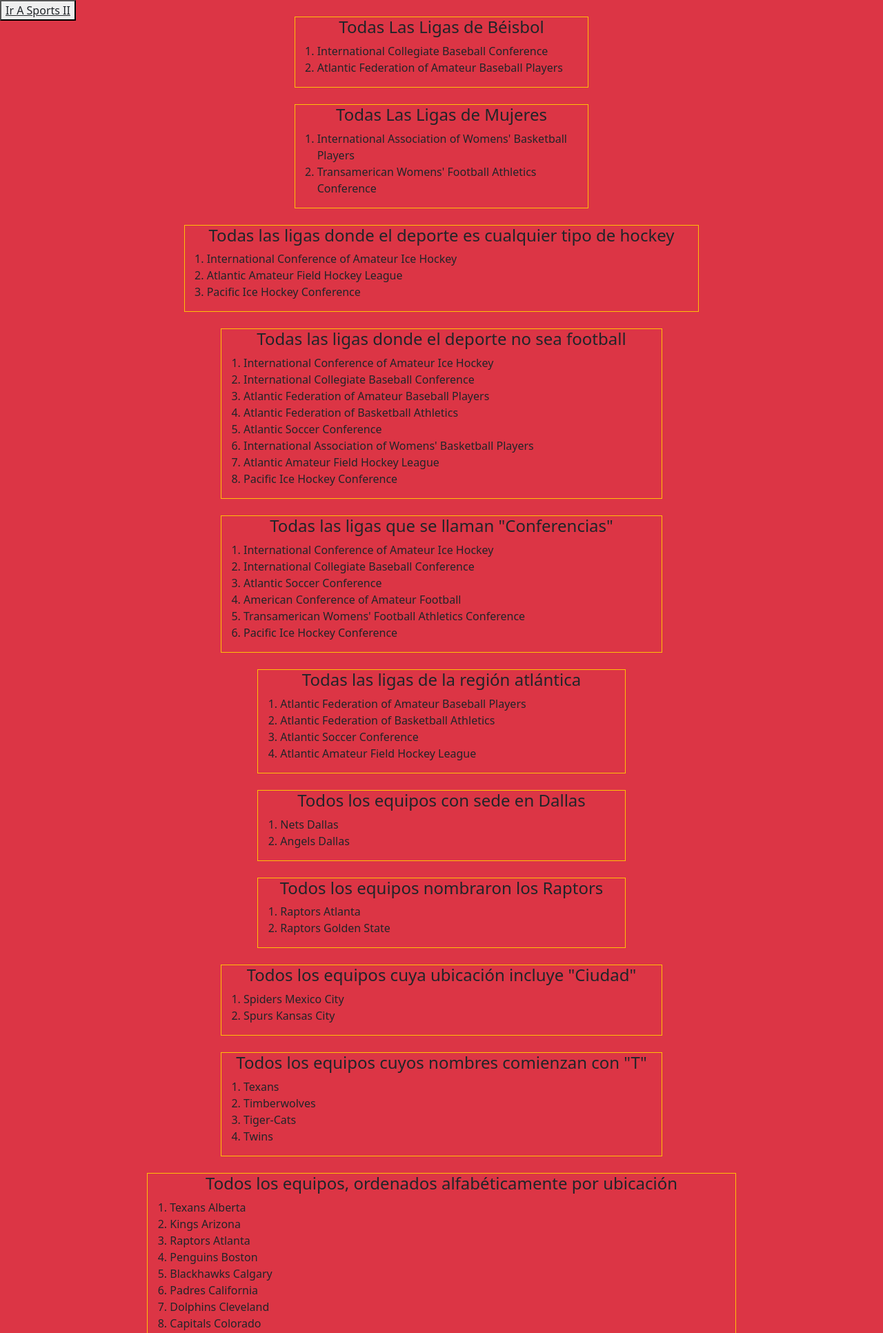
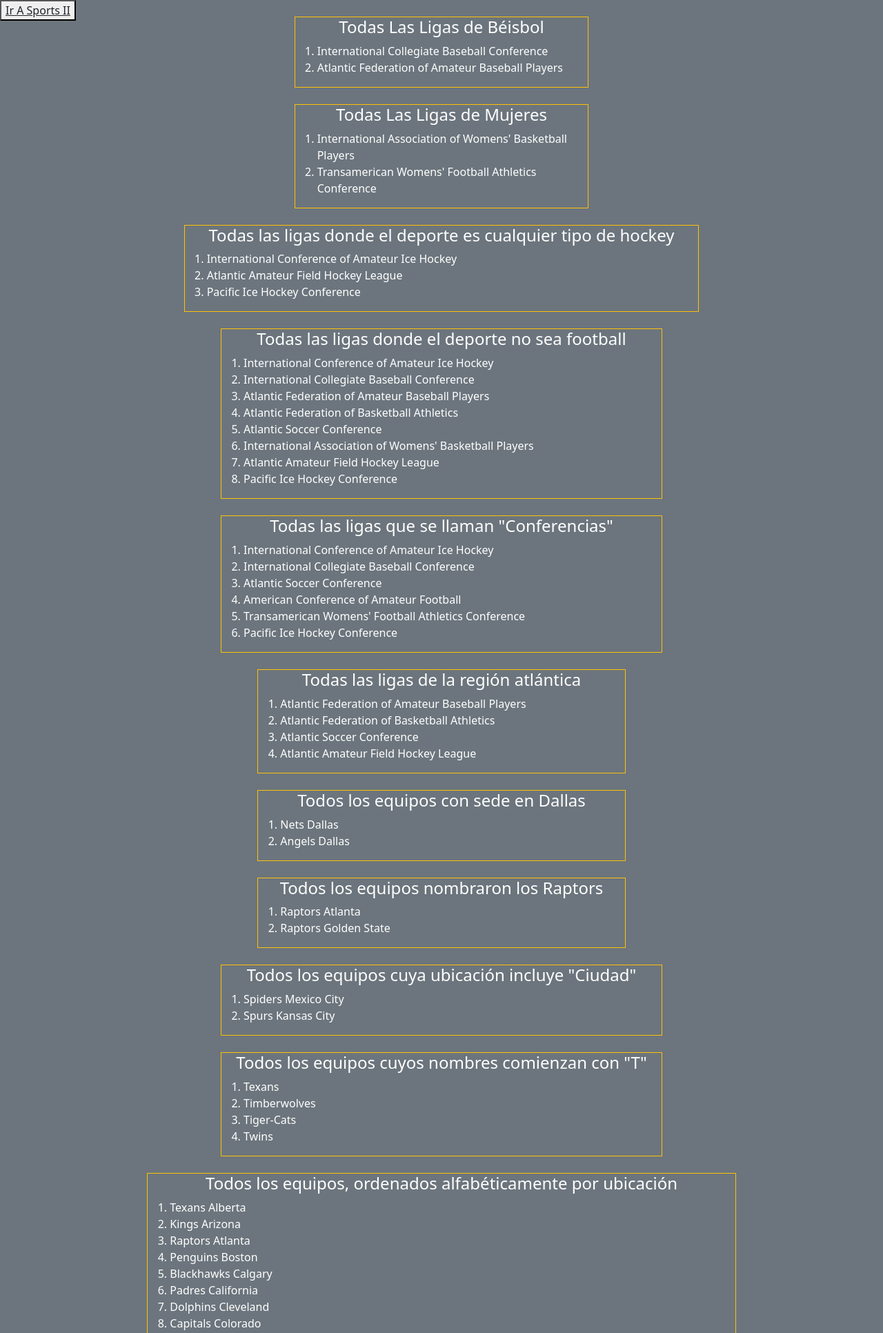
Before and after one commit to SebaChuaqui/django-orm-sport, a Django app: page / in a window 1280 px wide. Shown: the top 1932 px of the page at 69% size. Run offline with Django 3.2, Linux system fonts and the light colour scheme; data comes from the database, SQL or seed files in the repository.

Commit message:
Django-orm-Sport II Final

```diff
--- a/leagues/templates/leagues/index.html
+++ b/leagues/templates/leagues/index.html
@@ -4,7 +4,7 @@
 		<title>Sports Leagues</title>
 		<link href="https://cdn.jsdelivr.net/npm/bootstrap@5.1.0/dist/css/bootstrap.min.css" rel="stylesheet" integrity="sha384-KyZXEAg3QhqLMpG8r+8fhAXLRk2vvoC2f3B09zVXn8CA5QIVfZOJ3BCsw2P0p/We" crossorigin="anonymous">
 	</head>
-	<body class="bg-danger mt-4">
+	<body class="bg-secondary text-white mt-4">
 		<div id="homebtn" class="d-flex fixed-top" >
 			<button>
 				<a class="text-dark bg-gradient-light" href="/index2">Ir A Sports II</a>
--- a/leagues/templates/leagues/index2.html
+++ b/leagues/templates/leagues/index2.html
@@ -4,7 +4,7 @@
 		<title>Sports Leagues</title>
         <link href="https://cdn.jsdelivr.net/npm/bootstrap@5.1.0/dist/css/bootstrap.min.css" rel="stylesheet" integrity="sha384-KyZXEAg3QhqLMpG8r+8fhAXLRk2vvoC2f3B09zVXn8CA5QIVfZOJ3BCsw2P0p/We" crossorigin="anonymous">
 	</head>
-	<body class="bg-danger mt-4">
+	<body class="bg-secondary text-white mt-4">
 		<div id="homebtn" class="d-flex fixed-top" >
 			<button>
 				<a class="text-dark bg-gradient-light" href="/">Ir A Sports I</a>
@@ -184,7 +184,7 @@
 			<h4 class="text-center"> Todos los equipos que han tenido 12 o más jugadores, pasados y presentes.</h4>
 			<ol>
 				{% for team in consulta14 %}
-					<li>{{team.team_name}}</li>
+					<li>{{team.location}} {{team.team_name}} ({{team.num_players}})</li>
 				{% empty %}
 					<p>No leagues found.  Try <code>python manage.py loaddata data.json</code>, or, if that doesn't work, going <a href="{% url 'make_data' %}">here</a> (but be prepared to wait).</p>
 				{% endfor %}
```
Also changed, not shown: leagues/views.py (+4 -4 lines).
